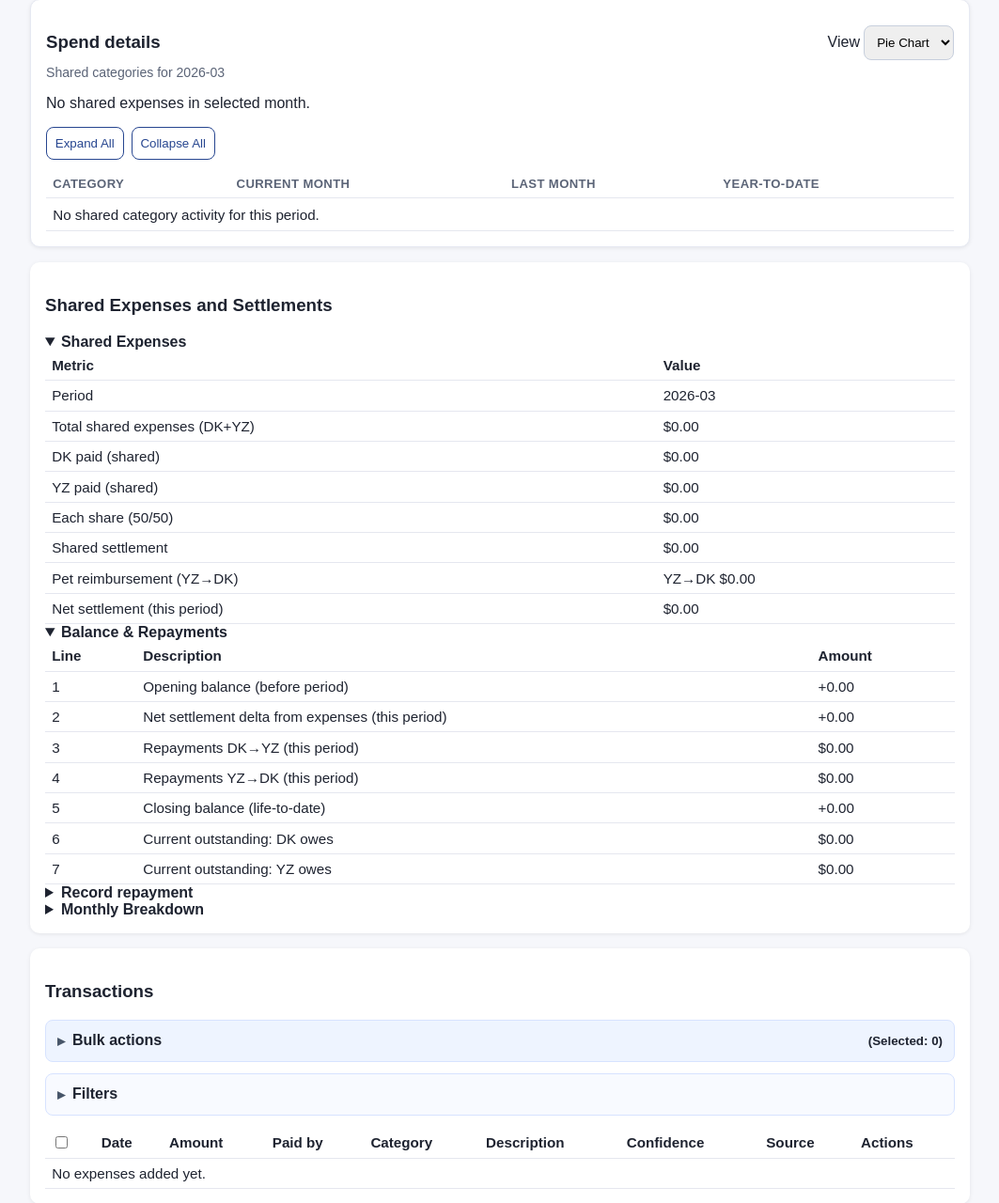
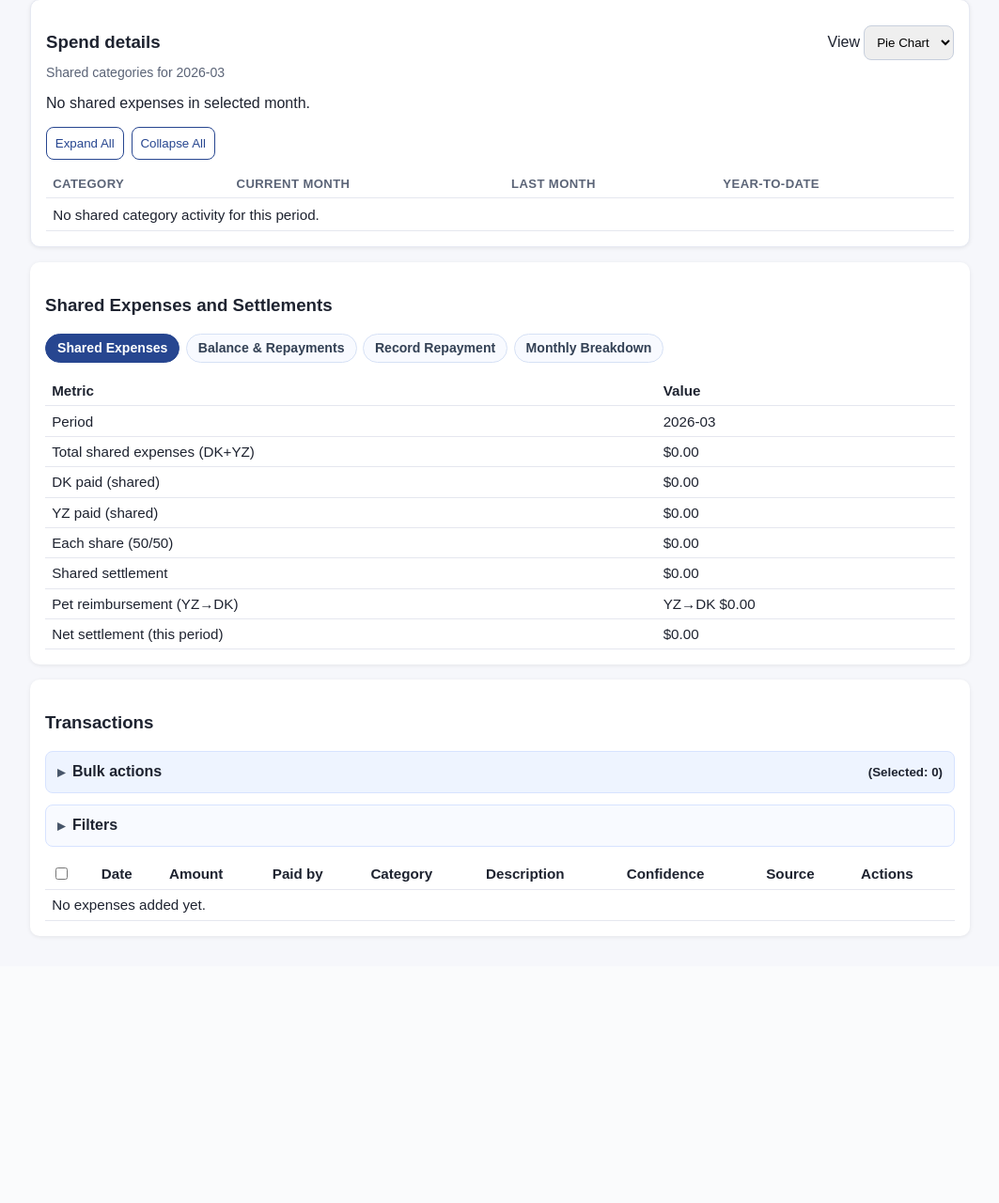
Before and after one commit to lemurqr/expense-tracker, a Flask app: page /dashboard in a window 1280 px wide. Shown: the part 368-1648 px from the top of the page at 94% size, without its empty margins (108-1171 px from the left). After the commit the page ends 1365 px from the top, so only its background shows below. Run offline with Flask 3, Linux system fonts and the light colour scheme; the visitor is signed in with stand-in values (Sample User, id 1); data comes from the database, SQL or seed files in the repository; data that the repository does not hold is empty; some libraries are stand-ins or nearby versions.

Commit message:
Polish dashboard pie chart and convert settlement sections to tabs

```diff
--- a/expense_tracker/__init__.py
+++ b/expense_tracker/__init__.py
@@ -1774,8 +1774,8 @@ def create_app(test_config=None):
             row for row in sorted(table_rows, key=lambda row: (-row["current_month"], row["label"]))
             if row["current_month"] > 0
         ]
-        top_rows = positive_current_rows[:7]
-        other_total = round(sum(row["current_month"] for row in positive_current_rows[7:]), 2)
+        top_rows = positive_current_rows[:5]
+        other_total = round(sum(row["current_month"] for row in positive_current_rows[5:]), 2)
         pie_rows = [{"label": row["label"], "value": round(row["current_month"], 2)} for row in top_rows]
         if other_total > 0:
             pie_rows.append({"label": "Other", "value": other_total})
--- a/expense_tracker/static/styles.css
+++ b/expense_tracker/static/styles.css
@@ -83,6 +83,11 @@ th, td { border-bottom: 1px solid #e5e7ef; padding: .45rem; text-align: left; }
 .category-summary-list { list-style: none; margin: .4rem 0 .8rem; padding: 0; }
 .category-summary-list li { display: flex; justify-content: space-between; border-bottom: 1px solid #edf1f7; padding: .3rem 0; }
 
+
+.settlement-tabs { display: flex; flex-wrap: wrap; gap: .4rem; margin: .6rem 0 .9rem; }
+.settlement-tab { background: #f8faff; color: #334155; border: 1px solid #d6e1f5; border-radius: 999px; padding: .4rem .75rem; font-size: .88rem; font-weight: 600; cursor: pointer; }
+.settlement-tab.active { background: #274690; color: #fff; border-color: #274690; }
+.settlement-tab-panel { margin-top: .25rem; }
 .category-list { list-style: none; padding: 0; }
 .category-list-item { border: 1px solid #e6e9f2; border-radius: 8px; padding: .75rem; margin-top: .55rem; }
 .category-row-head { display: flex; justify-content: space-between; gap: .5rem; align-items: center; }
--- a/expense_tracker/templates/dashboard.html
+++ b/expense_tracker/templates/dashboard.html
@@ -89,8 +89,14 @@
 <section class="card">
   <h3>Shared Expenses and Settlements</h3>
 
-  <details id="shared-expenses-section" open>
-    <summary><strong>Shared Expenses</strong></summary>
+  <div class="settlement-tabs" role="tablist" aria-label="Shared expenses and settlements tabs">
+    <button type="button" class="settlement-tab active" role="tab" aria-selected="true" aria-controls="shared-expenses-panel" id="shared-expenses-tab" data-settlement-tab="shared-expenses-panel">Shared Expenses</button>
+    <button type="button" class="settlement-tab" role="tab" aria-selected="false" aria-controls="balance-repayments-panel" id="balance-repayments-tab" data-settlement-tab="balance-repayments-panel">Balance &amp; Repayments</button>
+    <button type="button" class="settlement-tab" role="tab" aria-selected="false" aria-controls="record-repayment-panel" id="record-repayment-tab" data-settlement-tab="record-repayment-panel">Record Repayment</button>
+    <button type="button" class="settlement-tab" role="tab" aria-selected="false" aria-controls="monthly-breakdown-panel" id="monthly-breakdown-tab" data-settlement-tab="monthly-breakdown-panel">Monthly Breakdown</button>
+  </div>
+
+  <div id="shared-expenses-panel" class="settlement-tab-panel" role="tabpanel" aria-labelledby="shared-expenses-tab">
     <table>
       <thead><tr><th>Metric</th><th>Value</th></tr></thead>
       <tbody>
@@ -126,10 +132,9 @@
         </tr>
       </tbody>
     </table>
-  </details>
+  </div>
 
-  <details id="balance-repayments-section" open>
-    <summary><strong>Balance & Repayments</strong></summary>
+  <div id="balance-repayments-panel" class="settlement-tab-panel" role="tabpanel" aria-labelledby="balance-repayments-tab" hidden>
     <table>
       <thead><tr><th>Line</th><th>Description</th><th>Amount</th></tr></thead>
       <tbody>
@@ -142,10 +147,9 @@
         <tr><td>7</td><td>Current outstanding: YZ owes</td><td>${{ '%.2f'|format(settlement.yz_owes_now) }}</td></tr>
       </tbody>
     </table>
-  </details>
+  </div>
 
-  <details id="record-repayment-section">
-    <summary><strong>Record repayment</strong></summary>
+  <div id="record-repayment-panel" class="settlement-tab-panel" role="tabpanel" aria-labelledby="record-repayment-tab" hidden>
     <form method="post" action="{{ url_for('create_settlement_payment') }}" class="inline-form">
       <input type="hidden" name="month" value="{{ selected_month }}">
       <input type="hidden" name="start" value="{{ start_date or '' }}">
@@ -226,10 +230,9 @@
         {% endfor %}
       </tbody>
     </table>
-  </details>
+  </div>
 
-  <details id="monthly-breakdown-section">
-    <summary><strong>Monthly Breakdown</strong></summary>
+  <div id="monthly-breakdown-panel" class="settlement-tab-panel" role="tabpanel" aria-labelledby="monthly-breakdown-tab" hidden>
     <table>
       <thead>
         <tr>
@@ -270,7 +273,7 @@
         </tr>
       </tbody>
     </table>
-  </details>
+  </div>
 </section>
 
 <section class="card">
@@ -467,6 +470,8 @@
         const shortLabels = labels.map((label) => label.length > maxLabelLength ? `${label.slice(0, maxLabelLength - 1)}…` : label);
         const values = sharedChartData.map((row) => Number(row.value));
         const formatCurrency = (value) => `$${Number(value).toFixed(2)}`;
+        const piePalette = ['#1d4ed8', '#0f766e', '#b45309', '#9333ea', '#be123c'];
+        const pieColors = labels.map((label, index) => label === 'Other' ? '#64748b' : piePalette[index % piePalette.length]);
         if (window.Chart) {
           new window.Chart(chartCanvas, {
             type: 'pie',
@@ -475,7 +480,7 @@
               datasets: [{
                 label: 'Shared spending',
                 data: values,
-                backgroundColor: ['#4f46e5','#6366f1','#7c83ff','#60a5fa','#22c55e','#eab308','#f97316','#ef4444']
+                backgroundColor: pieColors
               }]
             },
             options: {
@@ -566,22 +571,6 @@
           key: 'collapse:transactions-filters',
           defaultOpen: Number(document.getElementById('transactions-filters')?.dataset.activeFilters || '0') > 0,
         },
-        {
-          id: 'shared-expenses-section',
-          key: 'collapse:shared-expenses-section',
-        },
-        {
-          id: 'balance-repayments-section',
-          key: 'collapse:balance-repayments-section',
-        },
-        {
-          id: 'record-repayment-section',
-          key: 'collapse:record-repayment-section',
-        },
-        {
-          id: 'monthly-breakdown-section',
-          key: 'collapse:monthly-breakdown-section',
-        },
       ];
 
       collapsibleSections.forEach(({ id, key, defaultOpen }) => {
@@ -599,6 +588,24 @@
           localStorage.setItem(key, el.open ? 'open' : 'closed');
         });
       });
+
+      const settlementTabButtons = Array.from(document.querySelectorAll('[data-settlement-tab]'));
+      const settlementTabPanels = Array.from(document.querySelectorAll('.settlement-tab-panel'));
+      function activateSettlementTab(panelId) {
+        settlementTabButtons.forEach((button) => {
+          const isActive = button.dataset.settlementTab === panelId;
+          button.classList.toggle('active', isActive);
+          button.setAttribute('aria-selected', isActive ? 'true' : 'false');
+        });
+        settlementTabPanels.forEach((panel) => {
+          panel.hidden = panel.id !== panelId;
+        });
+      }
+      settlementTabButtons.forEach((button) => {
+        button.addEventListener('click', function () {
+          activateSettlementTab(button.dataset.settlementTab);
+        });
+      });
     })();
   </script>
 </section>
```
Also changed, not shown: tests/test_app.py (+12 -7 lines).
